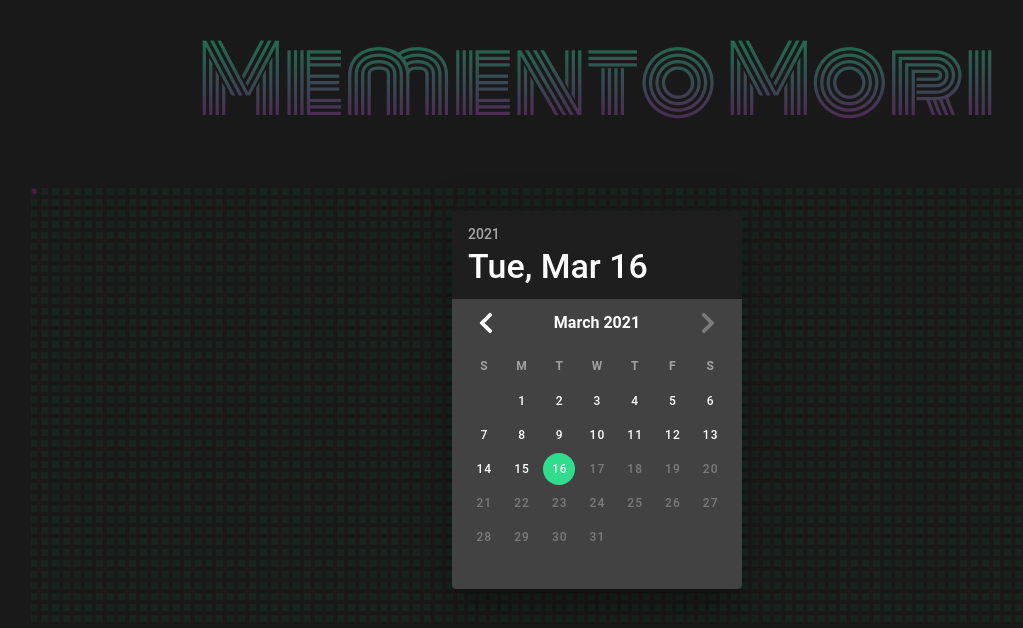
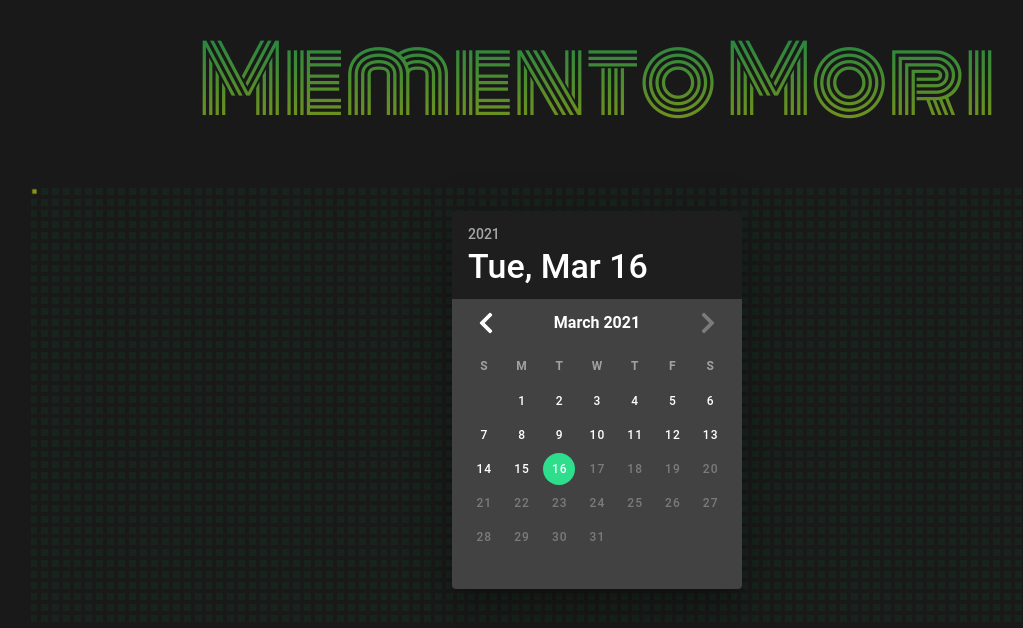
Before and after one commit to hanzhaodeng/memento, a Vue app: page / in a window 1280 px wide. Shown: the top 628 px of the page, without its empty margins (43-1066 px from the left). Built offline with nearby package versions, Linux system fonts and the light colour scheme.

Commit message:
remove unused view and changed color

```diff
--- a/src/components/Mori.vue
+++ b/src/components/Mori.vue
@@ -83,7 +83,7 @@ export default class HelloWorld extends Vue {
   margin: 2px;
 }
 .box.filled.current {
-  background-color: rgb(148, 3, 129);
+  background-color: rgb(229, 245, 2);
 }
 .box.filled {
   opacity: 1;
--- a/src/router/index.ts
+++ b/src/router/index.ts
@@ -9,15 +9,6 @@ const routes: Array<RouteConfig> = [
     path: "/",
     name: "Home",
     component: Home
-  },
-  {
-    path: "/about",
-    name: "About",
-    // route level code-splitting
-    // this generates a separate chunk (about.[hash].js) for this route
-    // which is lazy-loaded when the route is visited.
-    component: () =>
-      import(/* webpackChunkName: "about" */ "../views/About.vue")
   }
 ];
 
--- a/src/views/About.vue
+++ /dev/null
@@ -1,5 +0,0 @@
-<template>
-  <div class="about">
-    <h1>This is an about page</h1>
-  </div>
-</template>
--- a/src/views/Home.vue
+++ b/src/views/Home.vue
@@ -67,7 +67,7 @@ export default class Home extends Vue {
 .project-title {
   font-family: "Monoton", cursive;
   font-size: 92px;
-  background: -webkit-linear-gradient(#00d672, rgb(148, 3, 129));
+  background: -webkit-linear-gradient(#00d672, rgb(229, 245, 2));
   -webkit-background-clip: text;
   -webkit-text-fill-color: transparent;
 }
```
